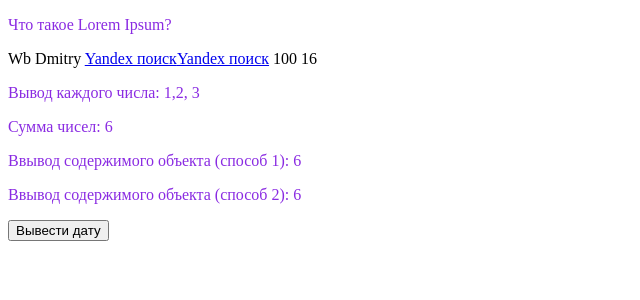
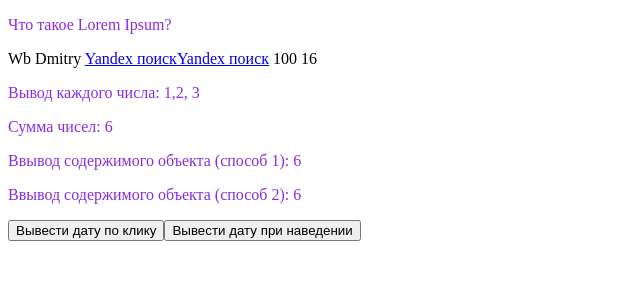
Before and after one commit to WbDmitry/vue3-training, a Vue app: page / in a window 1280 px wide. Shown: the top 300 px of the page, without its empty margins (0-640 px from the left). Built offline with nearby package versions, Linux system fonts and the light colour scheme.

Commit message:
Добавил вывод текущей даты при наведении на кнопку

```diff
--- a/src/App.vue
+++ b/src/App.vue
@@ -35,7 +35,8 @@ export default {
 	<p>Ввывод содержимого объекта (способ 1): {{ obj.x + obj.y + obj.z }}</p>
 	<p>Ввывод содержимого объекта (способ 2): {{ obj['x'] + obj['y'] + obj['z'] }}</p>
 	{{ getCurrentDate() }}
-	<button @click="getCurrentDate">Вывести дату</button>
+	<button @click="getCurrentDate">Вывести дату по клику</button>
+	<button @mouseover="getCurrentDate">Вывести дату при наведении</button>
 </template>
 
 <style>
```
